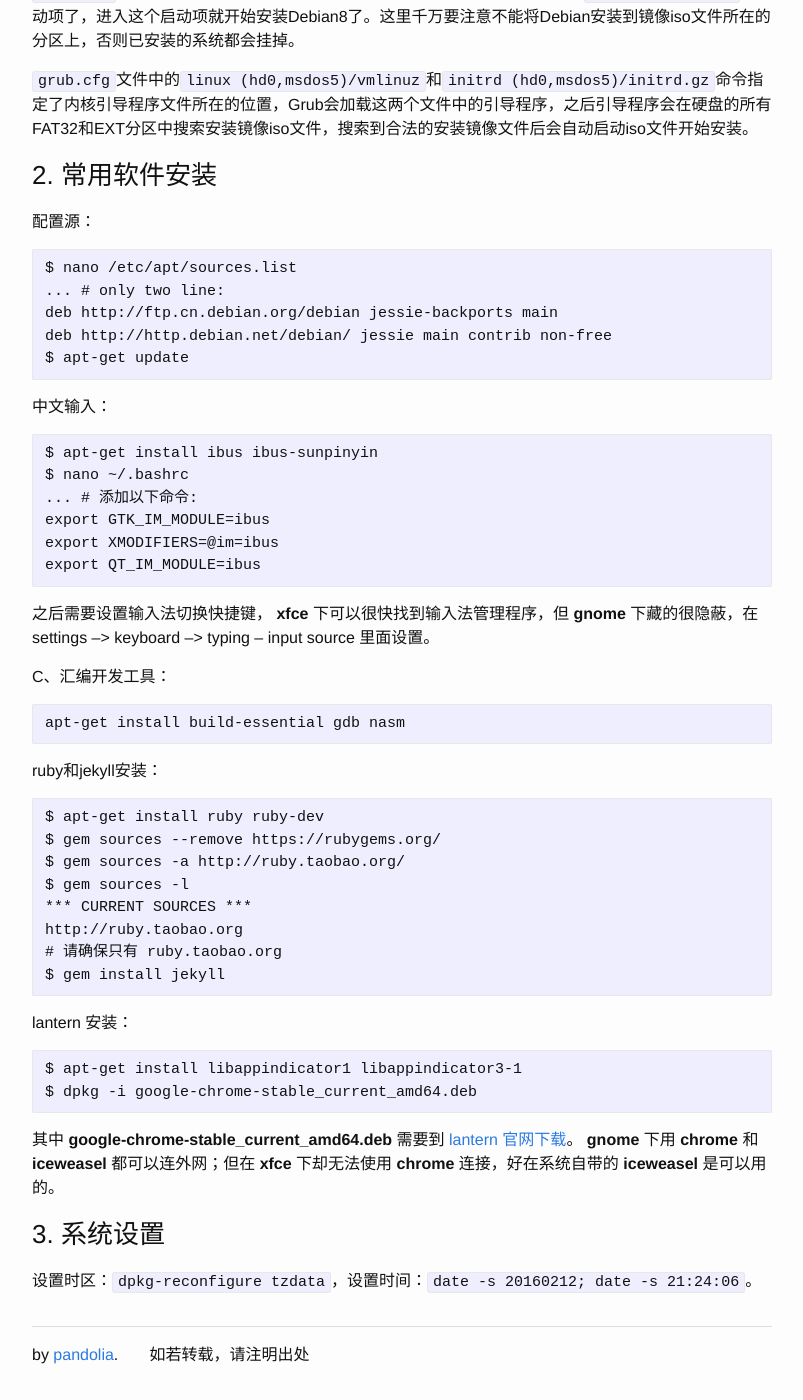
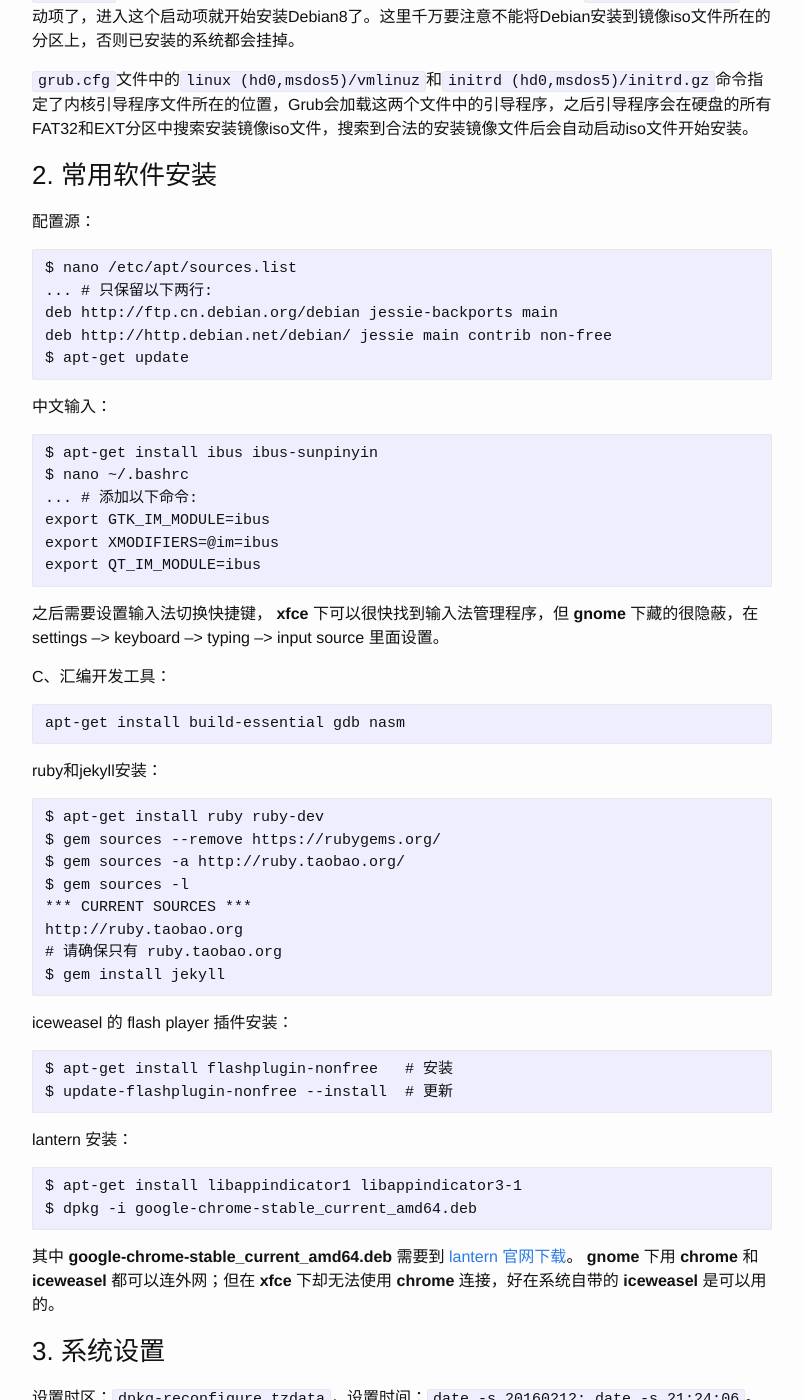
Before and after one commit to pandolia/pandolia.github.io, a Jekyll site: the page built from _posts/2016-01-25-debiansetup.md, in a window 1280 px wide and 1400 px high, scrolled down 1179 px. Shown: the whole window, without its empty margins (238-1041 px from the left). Built offline with Jekyll 4.4.1, drawn with Linux system fonts in a browser that asks for light colours.

Commit message:
modify debiansetup

```diff
--- a/_posts/2016-01-25-debiansetup.md
+++ b/_posts/2016-01-25-debiansetup.md
@@ -46,7 +46,7 @@
 配置源：
 
     $ nano /etc/apt/sources.list
-    ... # only two line:
+    ... # 只保留以下两行:
     deb http://ftp.cn.debian.org/debian jessie-backports main
     deb http://http.debian.net/debian/ jessie main contrib non-free
     $ apt-get update
@@ -60,7 +60,7 @@
     export XMODIFIERS=@im=ibus
     export QT_IM_MODULE=ibus
 
-之后需要设置输入法切换快捷键， **xfce** 下可以很快找到输入法管理程序，但 **gnome** 下藏的很隐蔽，在 settings --> keyboard --> typing -- input source 里面设置。
+之后需要设置输入法切换快捷键， **xfce** 下可以很快找到输入法管理程序，但 **gnome** 下藏的很隐蔽，在 settings --> keyboard --> typing --> input source 里面设置。
 
 C、汇编开发工具：
 
@@ -77,6 +77,11 @@
     # 请确保只有 ruby.taobao.org
     $ gem install jekyll
 
+iceweasel 的 flash player 插件安装：
+
+    $ apt-get install flashplugin-nonfree   # 安装
+    $ update-flashplugin-nonfree --install  # 更新
+
 lantern 安装：
 
     $ apt-get install libappindicator1 libappindicator3-1
```
